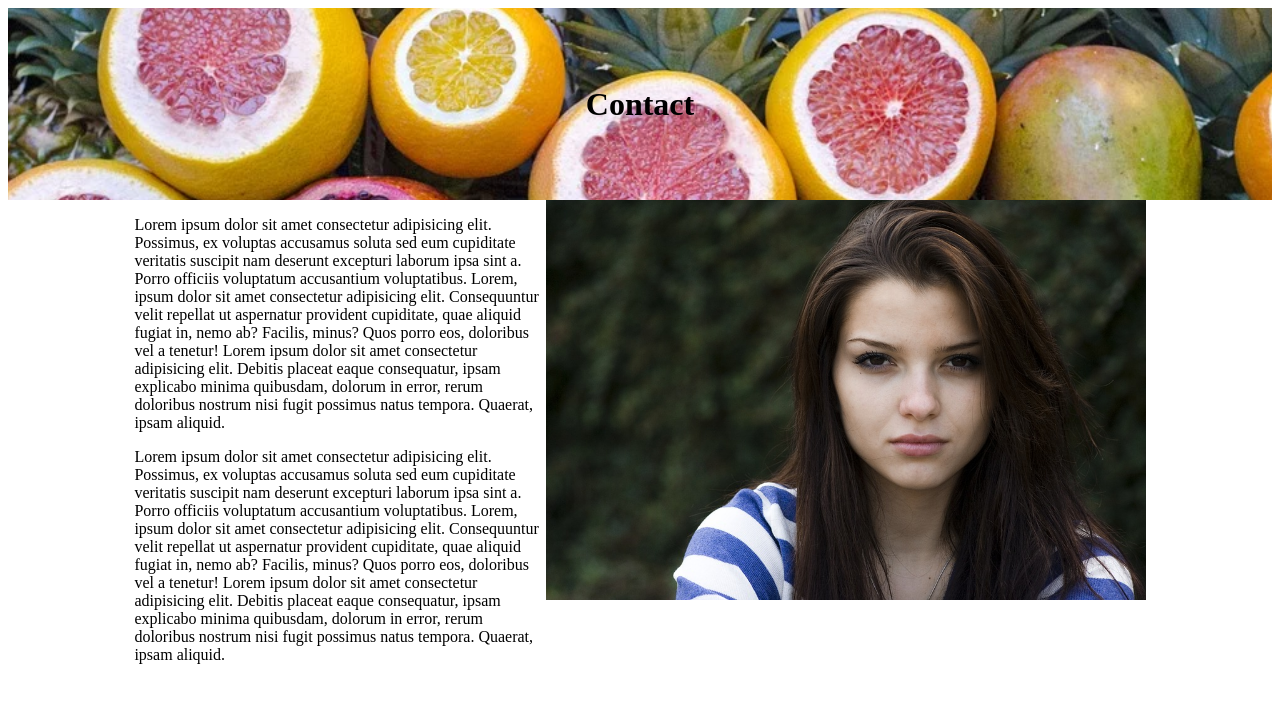
After one commit to furkanKrdmr/Nutrition, a PHP site: page /presentation.html in a window 1280 px wide. The commit adds this page. Shown: the top 703 px of the page. Run offline with PHP 8.4, Linux system fonts and the light colour scheme.

Commit message:
finished the conact.html and started the presentation.html

```diff
--- /dev/null
+++ b/presentation.html
@@ -0,0 +1,43 @@
+<!DOCTYPE html>
+<html lang="en">
+
+<head>
+    <meta charset="UTF-8">
+    <meta http-equiv="X-UA-Compatible" content="IE=edge">
+    <meta name="viewport" content="width=device-width, initial-scale=1.0">
+    <title>Document</title>
+    <link rel="stylesheet" href="style.css">
+</head>
+
+<body>
+    <div class="carousel">
+        <h1>Contact</h1>
+    </div>
+
+    <div class="container-presentation">
+        <div class="txtpresentation">
+            <p>Lorem ipsum dolor sit amet consectetur adipisicing elit. Possimus, ex voluptas accusamus soluta sed eum
+                cupiditate veritatis suscipit nam deserunt excepturi laborum ipsa sint a. Porro officiis voluptatum
+                accusantium voluptatibus. Lorem, ipsum dolor sit amet consectetur adipisicing elit. Consequuntur velit
+                repellat ut aspernatur provident cupiditate, quae aliquid fugiat in, nemo ab? Facilis, minus? Quos porro
+                eos, doloribus vel a tenetur! Lorem ipsum dolor sit amet consectetur adipisicing elit. Debitis placeat
+                eaque consequatur, ipsam explicabo minima quibusdam, dolorum in error, rerum doloribus nostrum nisi
+                fugit possimus natus tempora. Quaerat, ipsam aliquid.
+            </p>
+
+            <p>Lorem ipsum dolor sit amet consectetur adipisicing elit. Possimus, ex voluptas accusamus soluta sed eum
+                cupiditate veritatis suscipit nam deserunt excepturi laborum ipsa sint a. Porro officiis voluptatum
+                accusantium voluptatibus. Lorem, ipsum dolor sit amet consectetur adipisicing elit. Consequuntur velit
+                repellat ut aspernatur provident cupiditate, quae aliquid fugiat in, nemo ab? Facilis, minus? Quos porro
+                eos, doloribus vel a tenetur! Lorem ipsum dolor sit amet consectetur adipisicing elit. Debitis placeat
+                eaque consequatur, ipsam explicabo minima quibusdam, dolorum in error, rerum doloribus nostrum nisi
+                fugit possimus natus tempora. Quaerat, ipsam aliquid.
+            </p>
+        </div>
+        <div class="imgpresentation">
+            <img src="img/femme.jpg" alt="">
+        </div>
+    </div>
+</body>
+
+</html>
--- a/style.css
+++ b/style.css
@@ -65,6 +65,9 @@ header .container {
 .carousel {
   background: url('img/agrumes.jpg') fixed center center no-repeat;
   background-size: cover;
+  display: flex;
+  align-items: center;
+  justify-content: center;
   height: 12em;
   width: 100%;
 }
@@ -95,13 +98,81 @@ header .container {
   align-self: center;
 }
 
+.carteggle iframe{
+  width: 80%;
+  height: 25vw;
+  margin: 0 auto;
+}
+
 .txt1 {
-  background-color: greenyellow;
+  background-color: rgba(128,128,128,10%);
   margin-left: auto;
   margin-right: auto;
+  margin-top: 3vw;
   width: 80%;
   display: grid;
   grid-template-columns: repeat(3, 1fr);
   grid-auto-rows: minmax(100px, auto);
   grid-gap: 10px;
 }
+
+input[type=text], textarea, input[type=email] {
+  width: 100%;
+  padding: 12px;
+  border: 1px solid #ccc;
+  border-radius: 4px;
+  box-sizing: border-box;
+  margin-top: 6px;
+  margin-bottom: 16px;
+  margin-right: 0px;
+  margin-left: 0px;
+  resize: vertical;
+}
+label{margin-right: 0px;
+  margin-left: 0px;
+  width: 100%;}
+
+input[type=submit] {
+  background-color: #1255a2;
+  color: white;
+  padding: 12px 20px;
+  border: none;
+  border-radius: 4px;
+  cursor: pointer;
+}
+
+input[type=submit]:hover {
+  background-color: #1872D9;
+}
+
+.container {
+  box-sizing : border-box;
+  border-radius:5px;
+  background-color:#f2f2f2;
+  padding:20px;
+  width: 100%;
+  max-width: 440px;
+  margin: 0 auto;
+}
+.container h1  {
+  color: #ffc800;
+  width: 100%;
+}
+
+.container-presentation{
+  width: 80%;
+  display: flex;
+  margin: 0 auto;
+}
+
+.imgpresentation img{
+  height: 400px;
+  width: auto;
+}
+
+.txtpresentation{
+  width: 50%;
+  height: auto;
+  text-align: left;
+
+}
```
Also changed, not shown: contact.html (+26 -6 lines), index.html (deleted).
